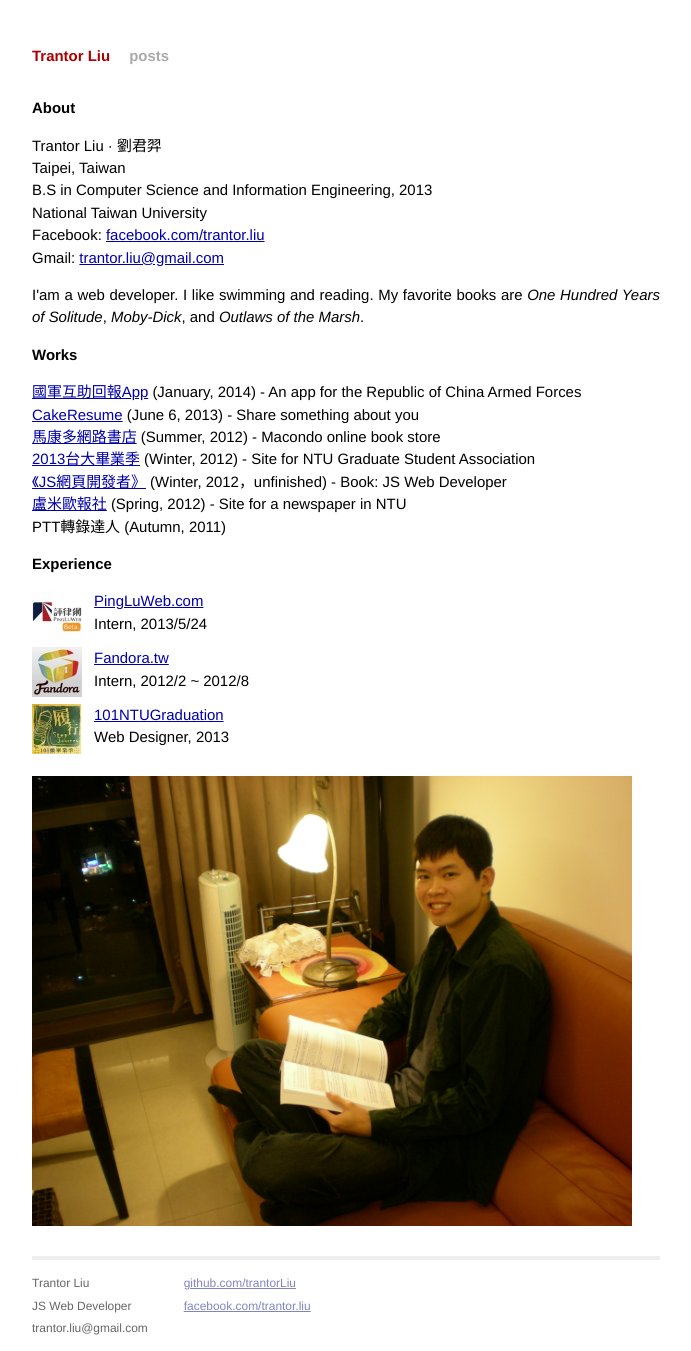
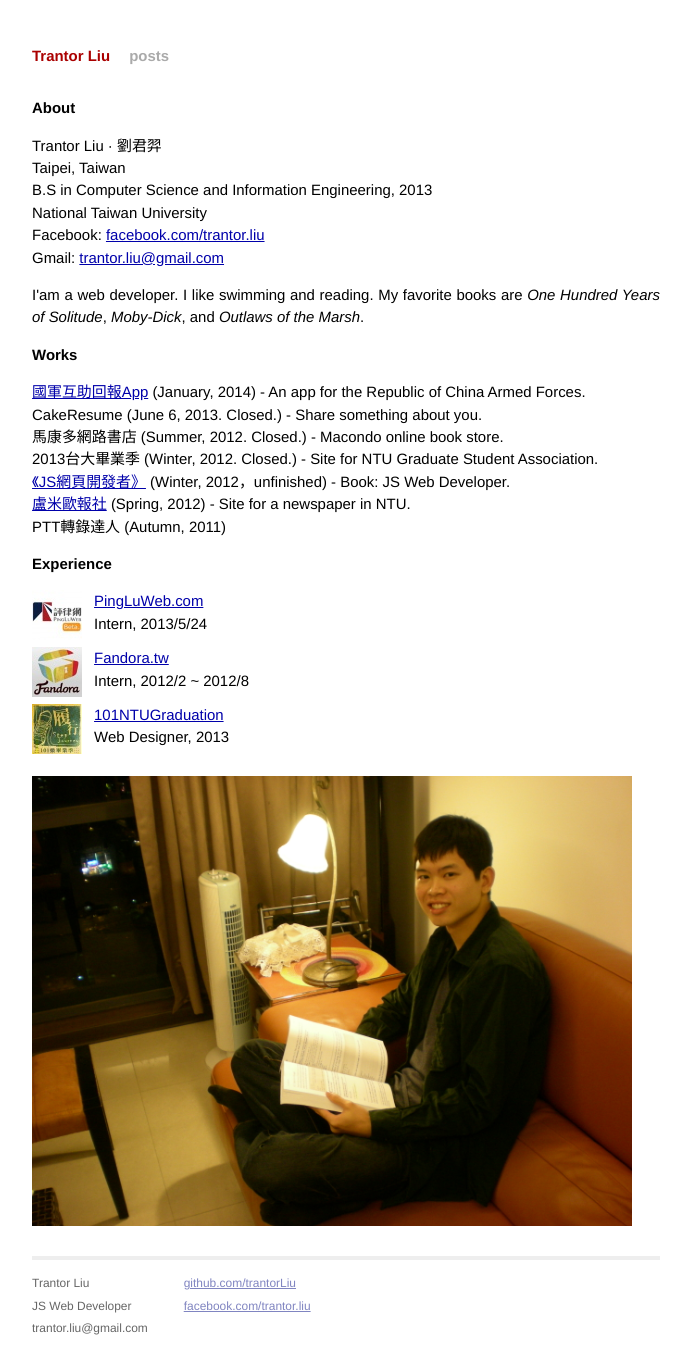
Before and after one commit to trantorLiu/trantorliu.github.io, a Jekyll site: the page built from index.html, in a window 1280 px wide. Shown: the whole page, without its empty margins (294-985 px from the left). Built offline with Jekyll 4.4.1, drawn with Linux system fonts in a browser that asks for light colours.

Commit message:
Update index.html

```diff
--- a/index.html
+++ b/index.html
@@ -20,12 +20,12 @@ title: Trantor Liu
 
   <h2>Works</h2>
   <p>
-	<a href="http://armyapp.tw">國軍互助回報App</a> (January, 2014) - An app for the Republic of China Armed Forces<br />
-    <a href="http://cakeresume.com">CakeResume</a> (June 6, 2013) - Share something about you<br />
-    <a href="http://macondo.tw">馬康多網路書店</a> (Summer, 2012) - Macondo online book store<br />
-    <a href="http://ntu2013.tw">2013台大畢業季</a> (Winter, 2012) - Site for NTU Graduate Student Association<br />
-    <a href="/posts/2013/04/08/book-js-web-developer.html">《JS網頁開發者》</a> (Winter, 2012，unfinished) - Book: JS Web Developer<br />
-    <a href="/揭報.pdf">盧米歐報社</a> (Spring, 2012) - Site for a newspaper in NTU<br />
+    <a href="http://armyapp.tw">國軍互助回報App</a> (January, 2014) - An app for the Republic of China Armed Forces.<br />
+    CakeResume (June 6, 2013. Closed.) - Share something about you.<br />
+    馬康多網路書店 (Summer, 2012. Closed.) - Macondo online book store.<br />
+    2013台大畢業季 (Winter, 2012. Closed.) - Site for NTU Graduate Student Association.<br />
+    <a href="/posts/2013/04/08/book-js-web-developer.html">《JS網頁開發者》</a> (Winter, 2012，unfinished) - Book: JS Web Developer.<br />
+    <a href="/揭報.pdf">盧米歐報社</a> (Spring, 2012) - Site for a newspaper in NTU.<br />
     PTT轉錄達人 (Autumn, 2011)
   </p>
 
```
